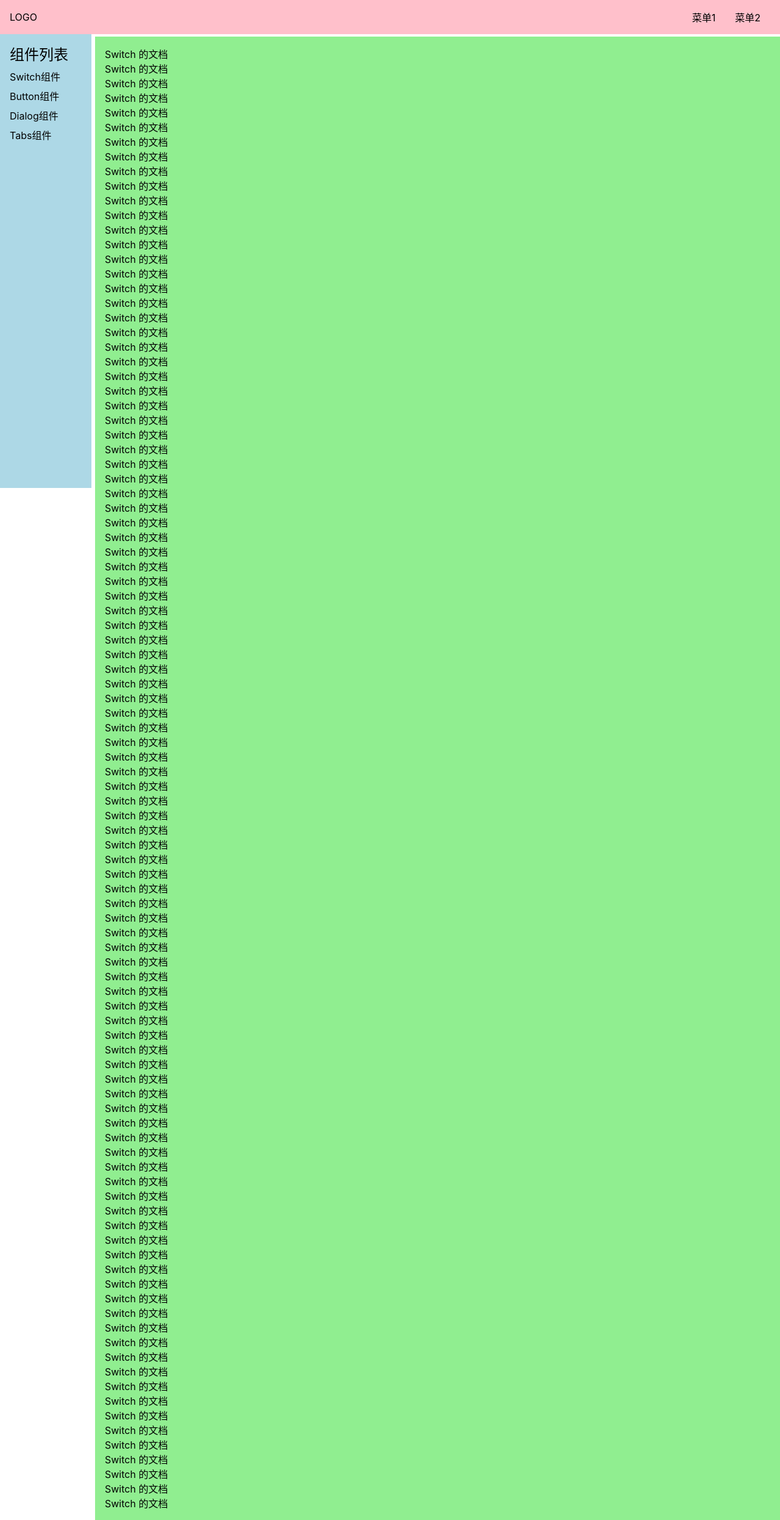
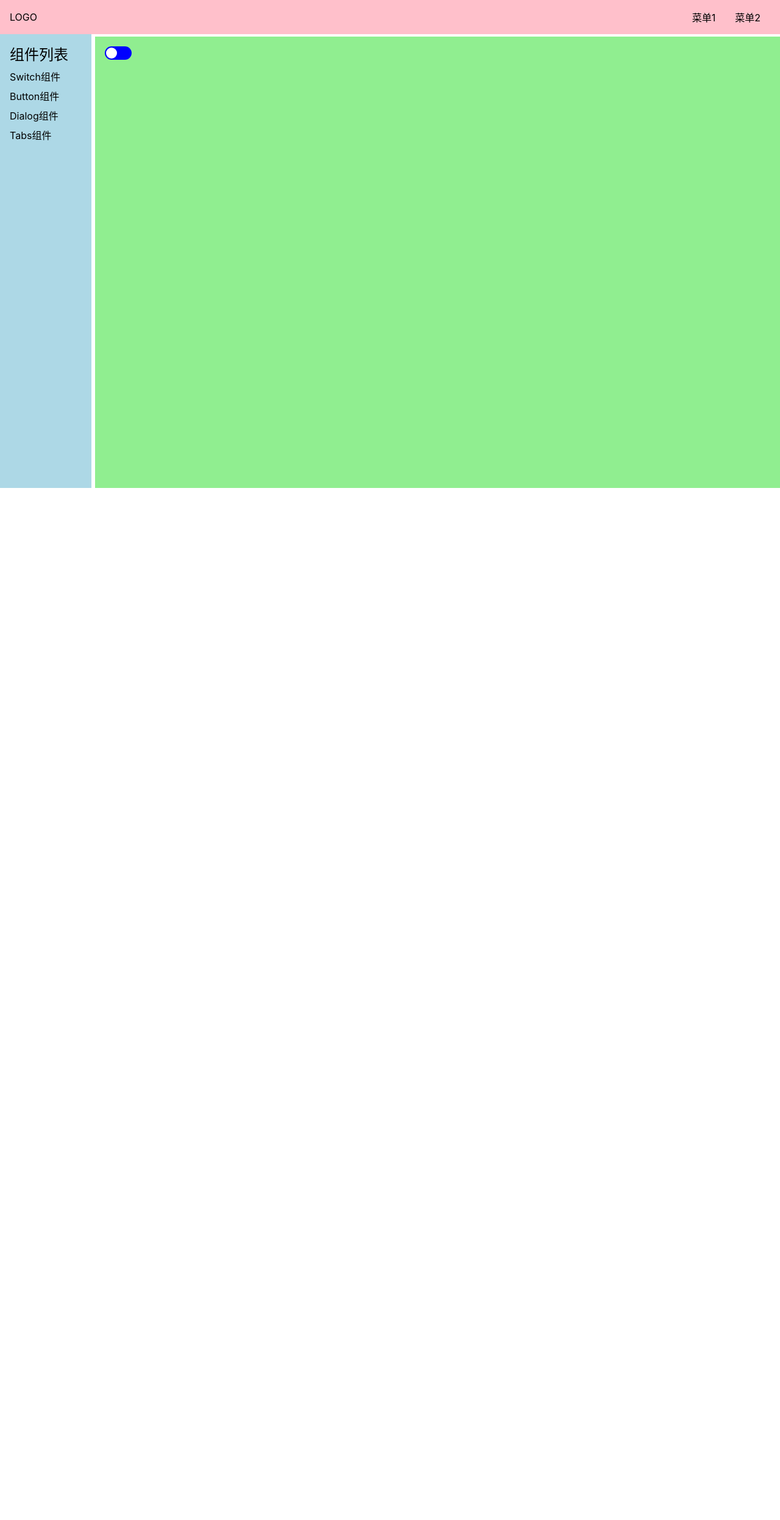
Before and after one commit to YoungDriverOfTech/book-keerper-vue, a Vue app: page /#/doc/switch in a window 1280 px wide. Shown: the whole page at 61% size. After the commit the page ends 800 px from the top, so only its background shows below. Built offline with nearby package versions, Linux system fonts and the light colour scheme.

Commit message:
switch component

```diff
--- a/src/components/SwitchDemo.vue
+++ b/src/components/SwitchDemo.vue
@@ -1,110 +1,13 @@
 <template>
     <div>
-        <p>Switch 的文档</p>
-        <p>Switch 的文档</p>
-        <p>Switch 的文档</p>
-        <p>Switch 的文档</p>
-        <p>Switch 的文档</p>
-        <p>Switch 的文档</p>
-        <p>Switch 的文档</p>
-        <p>Switch 的文档</p>
-        <p>Switch 的文档</p>
-        <p>Switch 的文档</p>
-        <p>Switch 的文档</p>
-        <p>Switch 的文档</p>
-        <p>Switch 的文档</p>
-        <p>Switch 的文档</p>
-        <p>Switch 的文档</p>
-        <p>Switch 的文档</p>
-        <p>Switch 的文档</p>
-        <p>Switch 的文档</p>
-        <p>Switch 的文档</p>
-        <p>Switch 的文档</p>
-        <p>Switch 的文档</p>
-        <p>Switch 的文档</p>
-        <p>Switch 的文档</p>
-        <p>Switch 的文档</p>
-        <p>Switch 的文档</p>
-        <p>Switch 的文档</p>
-        <p>Switch 的文档</p>
-        <p>Switch 的文档</p>
-        <p>Switch 的文档</p>
-        <p>Switch 的文档</p>
-        <p>Switch 的文档</p>
-        <p>Switch 的文档</p>
-        <p>Switch 的文档</p>
-        <p>Switch 的文档</p>
-        <p>Switch 的文档</p>
-        <p>Switch 的文档</p>
-        <p>Switch 的文档</p>
-        <p>Switch 的文档</p>
-        <p>Switch 的文档</p>
-        <p>Switch 的文档</p>
-        <p>Switch 的文档</p>
-        <p>Switch 的文档</p>
-        <p>Switch 的文档</p>
-        <p>Switch 的文档</p>
-        <p>Switch 的文档</p>
-        <p>Switch 的文档</p>
-        <p>Switch 的文档</p>
-        <p>Switch 的文档</p>
-        <p>Switch 的文档</p>
-        <p>Switch 的文档</p>
-        <p>Switch 的文档</p>
-        <p>Switch 的文档</p>
-        <p>Switch 的文档</p>
-        <p>Switch 的文档</p>
-        <p>Switch 的文档</p>
-        <p>Switch 的文档</p>
-        <p>Switch 的文档</p>
-        <p>Switch 的文档</p>
-        <p>Switch 的文档</p>
-        <p>Switch 的文档</p>
-        <p>Switch 的文档</p>
-        <p>Switch 的文档</p>
-        <p>Switch 的文档</p>
-        <p>Switch 的文档</p>
-        <p>Switch 的文档</p>
-        <p>Switch 的文档</p>
-        <p>Switch 的文档</p>
-        <p>Switch 的文档</p>
-        <p>Switch 的文档</p>
-        <p>Switch 的文档</p>
-        <p>Switch 的文档</p>
-        <p>Switch 的文档</p>
-        <p>Switch 的文档</p>
-        <p>Switch 的文档</p>
-        <p>Switch 的文档</p>
-        <p>Switch 的文档</p>
-        <p>Switch 的文档</p>
-        <p>Switch 的文档</p>
-        <p>Switch 的文档</p>
-        <p>Switch 的文档</p>
-        <p>Switch 的文档</p>
-        <p>Switch 的文档</p>
-        <p>Switch 的文档</p>
-        <p>Switch 的文档</p>
-        <p>Switch 的文档</p>
-        <p>Switch 的文档</p>
-        <p>Switch 的文档</p>
-        <p>Switch 的文档</p>
-        <p>Switch 的文档</p>
-        <p>Switch 的文档</p>
-        <p>Switch 的文档</p>
-        <p>Switch 的文档</p>
-        <p>Switch 的文档</p>
-        <p>Switch 的文档</p>
-        <p>Switch 的文档</p>
-        <p>Switch 的文档</p>
-        <p>Switch 的文档</p>
-        <p>Switch 的文档</p>
-        <p>Switch 的文档</p>
-        <p>Switch 的文档</p>
+        <Switch />
+
     </div>
 </template>
 
 <script lang="ts">
+import Switch from '../lib/Switch.vue'
 export default {
-
+    components: {Switch}
 }
 </script>
--- /dev/null
+++ b/src/lib/Switch.vue
@@ -0,0 +1,36 @@
+<template>
+    <button><span></span></button>
+</template>
+
+<script lang="ts">
+export default {
+
+}
+</script>
+
+<style lang="scss" scoped>
+  $h: 22px;
+  $h2: $h - 4px;
+  button{
+    height: $h;
+    width: $h*2;
+    border: none;
+    background: blue;
+    border-radius: $h/2;
+    position: relative;
+  }
+
+  span{
+    position: absolute;
+    top: 2px;
+    left: 2px;
+    height: $h2;
+    width: $h2;
+    background:white;
+    border-radius: $h2 / 2;
+  }
+
+  button:hover > span{
+      left: calc(100% - #{$h2} - 2px);
+  }
+</style>
```
